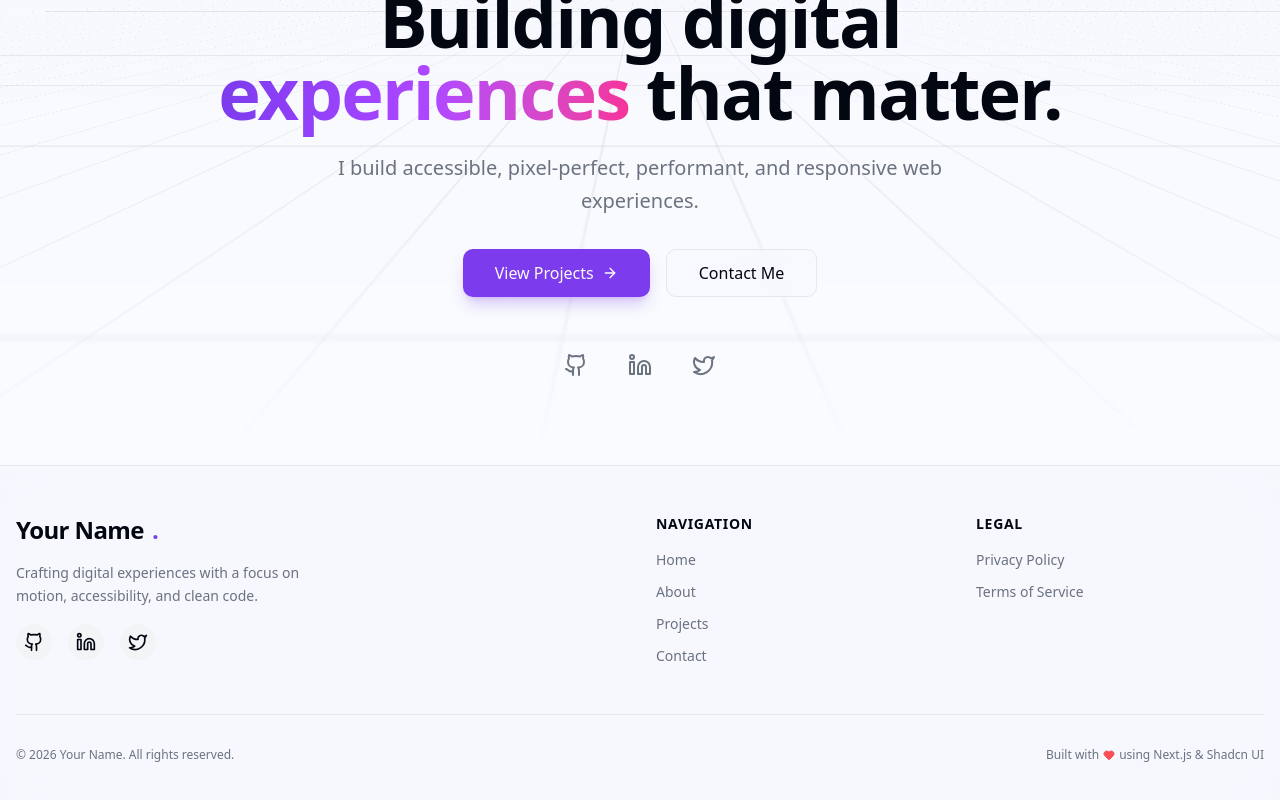
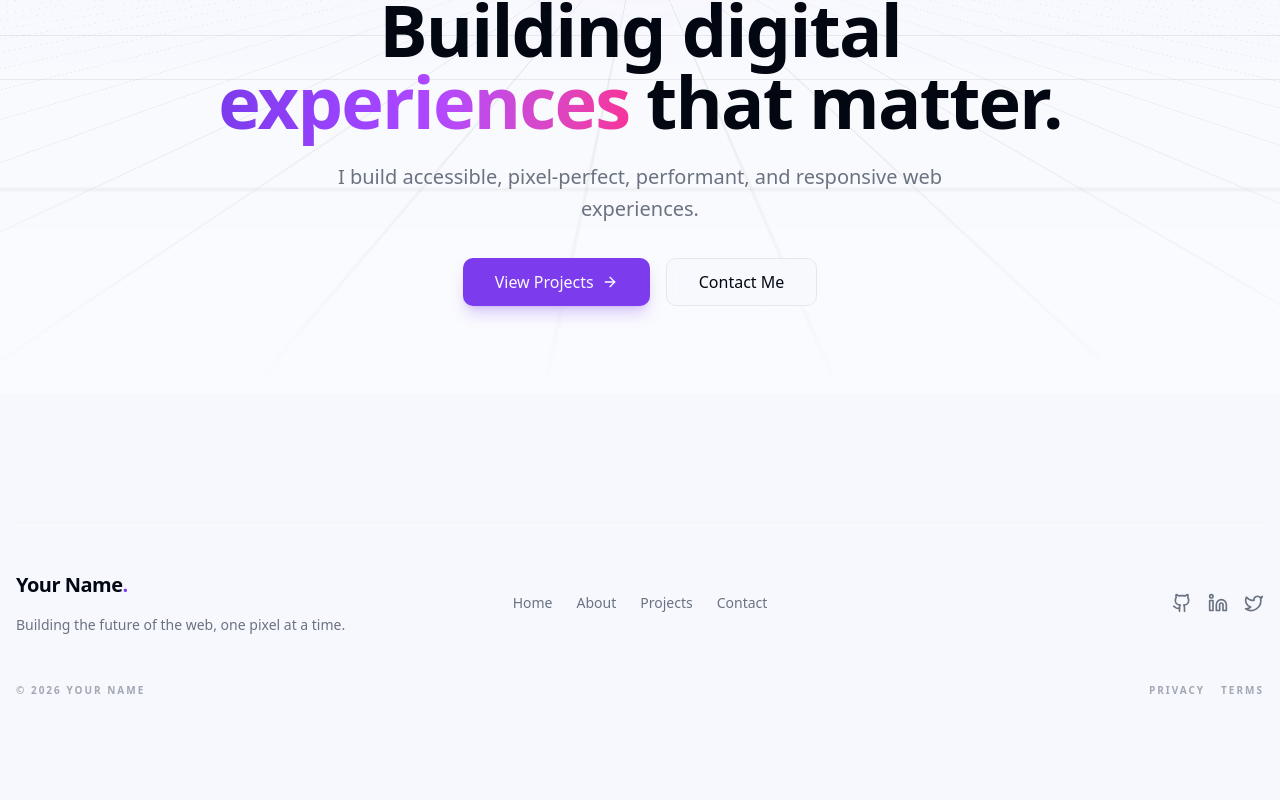
Before and after one commit to mokwathedeveloper/personal-websitedev, a Next.js app: page / in a window 1280 px wide. Shown: the part 342-1142 px from the top of the page. After the commit the page ends 1104 px from the top, so only its background shows below. Built offline with nearby package versions, Linux system fonts and the light colour scheme.

Commit message:
fix(ui): resolve footer duplication and perform deep clean of build cache

```diff
--- a/src/app/(sections)/hero.tsx
+++ b/src/app/(sections)/hero.tsx
@@ -85,26 +85,6 @@ export function Hero() {
             </Link>
           </Button>
         </motion.div>
-
-        <motion.div
-          initial={{ opacity: 0 }}
-          animate={{ opacity: 1 }}
-          transition={{ duration: 0.5, delay: 0.6 }}
-          className="mt-12 flex gap-6 text-muted-foreground"
-        >
-           <a href={SITE_CONFIG.socials.github} target="_blank" rel="noopener noreferrer" className="p-2 rounded-full hover:bg-primary/10 hover:text-primary transition-all duration-300">
-             <Github className="w-6 h-6" />
-             <span className="sr-only">GitHub</span>
-           </a>
-           <a href={SITE_CONFIG.socials.linkedin} target="_blank" rel="noopener noreferrer" className="p-2 rounded-full hover:bg-primary/10 hover:text-primary transition-all duration-300">
-             <Linkedin className="w-6 h-6" />
-             <span className="sr-only">LinkedIn</span>
-           </a>
-           <a href={SITE_CONFIG.socials.twitter} target="_blank" rel="noopener noreferrer" className="p-2 rounded-full hover:bg-primary/10 hover:text-primary transition-all duration-300">
-             <Twitter className="w-6 h-6" />
-             <span className="sr-only">Twitter</span>
-           </a>
-        </motion.div>
       </div>
     </section>
   )
--- a/src/components/footer.tsx
+++ b/src/components/footer.tsx
@@ -3,68 +3,51 @@
 import * as React from "react"
 import Link from "next/link"
 import { SITE_CONFIG, NAV_LINKS } from "@/lib/data"
-import { Github, Linkedin, Twitter, Heart } from "lucide-react"
+import { Github, Linkedin, Twitter } from "lucide-react"
 
 export function Footer() {
   return (
-    <footer className="border-t bg-background/50 backdrop-blur-xl">
-      <div className="container px-4 py-8 md:py-12">
-        <div className="grid grid-cols-1 md:grid-cols-4 gap-8">
-          <div className="col-span-1 md:col-span-2 space-y-4">
-            <Link href="/" className="font-bold text-2xl tracking-tight flex items-center gap-2">
+    <footer className="bg-background">
+      <div className="container px-4 py-16">
+        <div className="grid grid-cols-1 md:grid-cols-3 gap-12 items-center border-t border-muted pt-12">
+          <div className="flex flex-col items-center md:items-start gap-4">
+            <Link href="/" className="font-bold text-xl tracking-tight">
               {SITE_CONFIG.name}<span className="text-primary">.</span>
             </Link>
-            <p className="text-muted-foreground max-w-xs leading-relaxed text-sm">
-              Crafting digital experiences with a focus on motion, accessibility, and clean code.
+            <p className="text-muted-foreground text-sm text-center md:text-left">
+              Building the future of the web, one pixel at a time.
             </p>
-            <div className="flex gap-4">
-              <a href={SITE_CONFIG.socials.github} target="_blank" rel="noopener noreferrer" className="p-2 rounded-full bg-secondary hover:bg-primary/10 hover:text-primary transition-all">
+          </div>
+
+          <nav className="flex flex-wrap justify-center gap-6 text-sm font-medium">
+            {NAV_LINKS.map((link) => (
+              <Link key={link.name} href={link.href} className="text-muted-foreground hover:text-primary transition-colors">
+                {link.name}
+              </Link>
+            ))}
+          </nav>
+
+          <div className="flex justify-center md:justify-end gap-4">
+            <a href={SITE_CONFIG.socials.github} target="_blank" rel="noopener noreferrer" className="text-muted-foreground hover:text-primary transition-colors">
               <Github className="w-5 h-5" />
               <span className="sr-only">GitHub</span>
             </a>
-              <a href={SITE_CONFIG.socials.linkedin} target="_blank" rel="noopener noreferrer" className="p-2 rounded-full bg-secondary hover:bg-primary/10 hover:text-primary transition-all">
+            <a href={SITE_CONFIG.socials.linkedin} target="_blank" rel="noopener noreferrer" className="text-muted-foreground hover:text-primary transition-colors">
               <Linkedin className="w-5 h-5" />
               <span className="sr-only">LinkedIn</span>
             </a>
-              <a href={SITE_CONFIG.socials.twitter} target="_blank" rel="noopener noreferrer" className="p-2 rounded-full bg-secondary hover:bg-primary/10 hover:text-primary transition-all">
+            <a href={SITE_CONFIG.socials.twitter} target="_blank" rel="noopener noreferrer" className="text-muted-foreground hover:text-primary transition-colors">
               <Twitter className="w-5 h-5" />
               <span className="sr-only">Twitter</span>
             </a>
           </div>
         </div>
 
-          <div>
-            <h3 className="font-heading font-semibold mb-4 text-sm uppercase tracking-wider">Navigation</h3>
-            <ul className="space-y-3 text-sm">
-              {NAV_LINKS.map((link) => (
-                <li key={link.name}>
-                  <Link href={link.href} className="text-muted-foreground hover:text-primary transition-colors">
-                    {link.name}
-                  </Link>
-                </li>
-              ))}
-            </ul>
-          </div>
-
-          <div>
-            <h3 className="font-heading font-semibold mb-4 text-sm uppercase tracking-wider">Legal</h3>
-            <ul className="space-y-3 text-sm text-muted-foreground">
-              <li>
-                <Link href="#" className="hover:text-primary transition-colors">Privacy Policy</Link>
-              </li>
-              <li>
-                <Link href="#" className="hover:text-primary transition-colors">Terms of Service</Link>
-              </li>
-            </ul>
-          </div>
-        </div>
-
-        <div className="mt-12 pt-8 border-t flex flex-col md:flex-row justify-between items-center gap-4 text-xs text-muted-foreground">
-          <p>© {new Date().getFullYear()} {SITE_CONFIG.name}. All rights reserved.</p>
-          <div className="flex items-center gap-1">
-            <span>Built with</span>
-            <Heart className="w-3 h-3 text-red-500 fill-red-500 animate-pulse" />
-            <span>using Next.js & Shadcn UI</span>
+        <div className="mt-12 flex flex-col md:flex-row justify-between items-center gap-4 text-[10px] uppercase tracking-[0.2em] text-muted-foreground/60 font-semibold">
+          <p>© {new Date().getFullYear()} {SITE_CONFIG.name}</p>
+          <div className="flex gap-4">
+            <Link href="#" className="hover:text-primary transition-colors">Privacy</Link>
+            <Link href="#" className="hover:text-primary transition-colors">Terms</Link>
           </div>
         </div>
       </div>
```
Lines whose indentation alone changed are shown as unchanged.
